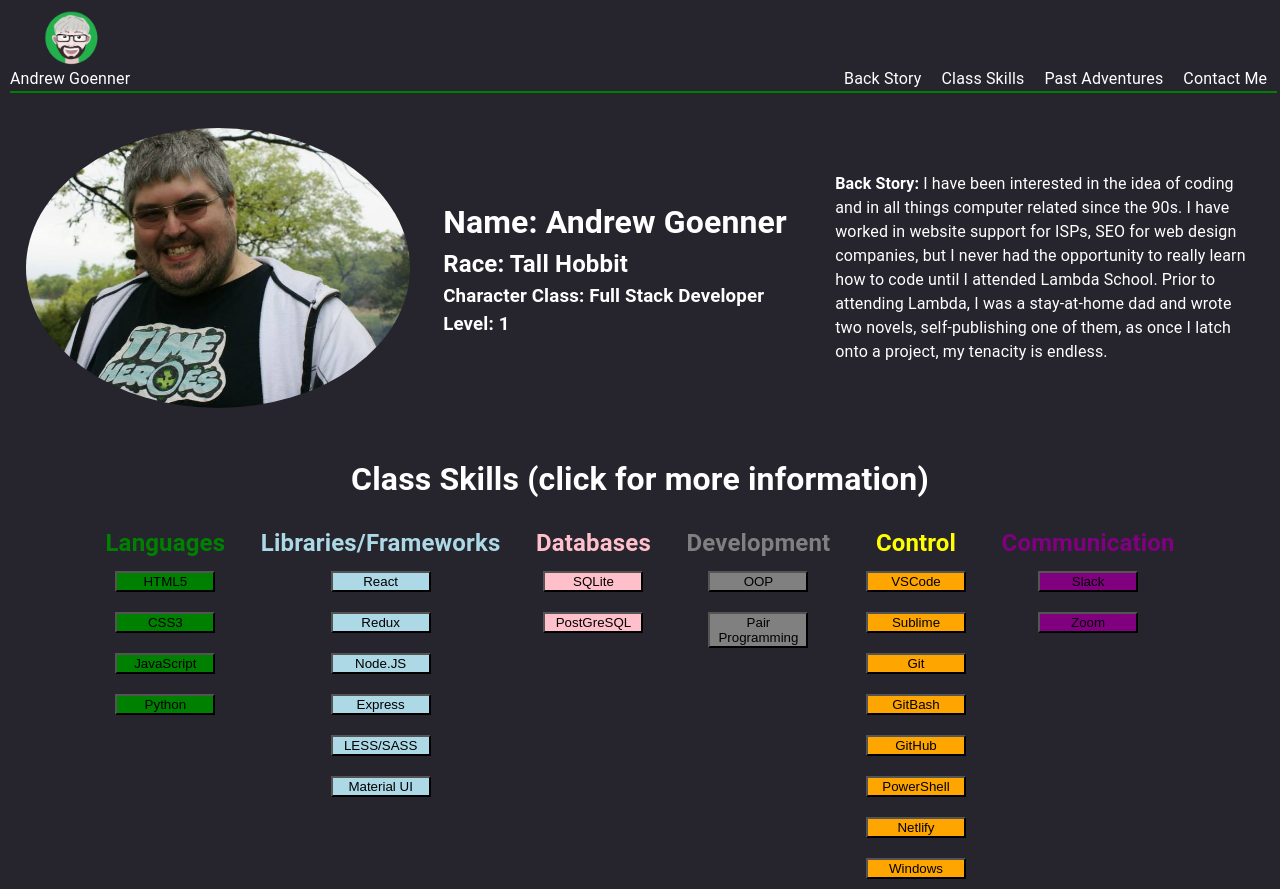
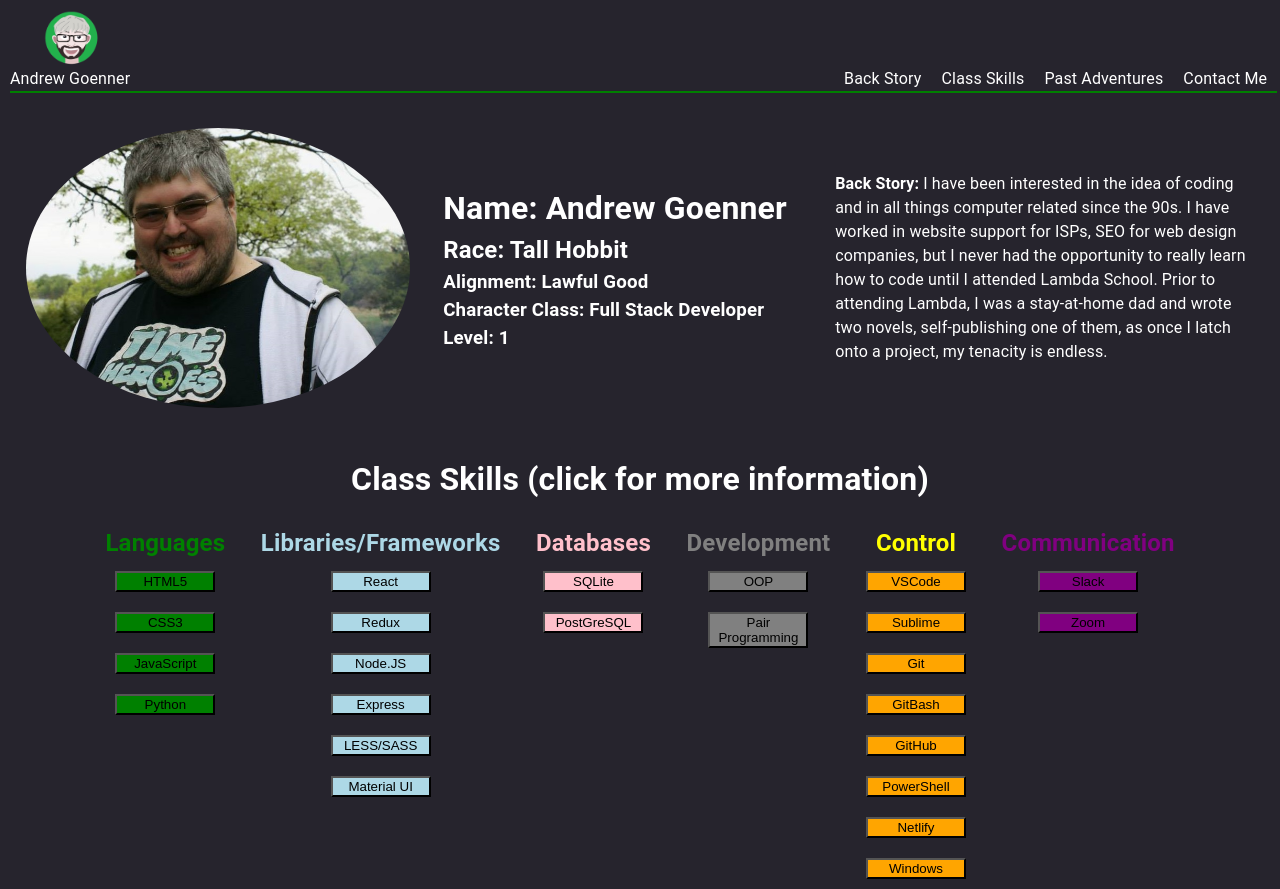
Before and after one commit to drewgoenner/portfolio, a React (Create React App) app: page / in a window 1280 px wide. Built offline with nearby package versions, Linux system fonts and the light colour scheme.

Commit message:
added alignment and character level

```diff
--- a/src/landing/components/About.jsx
+++ b/src/landing/components/About.jsx
@@ -59,6 +59,7 @@ export default function About() {
                 <div className = {classes.baseinfo}>
                 <h1 className = {classes.h1}>Name: Andrew Goenner</h1>
                 <h2 className = {classes.h2}>Race: Tall Hobbit</h2>
+                <h3 className = {classes.h3}>Alignment: Lawful Good</h3>
                 <h3 className = {classes.h3}>Character Class: Full Stack Developer</h3>
                 <h3 className = {classes.h3}>Level: 1</h3>
                 </div>
```
